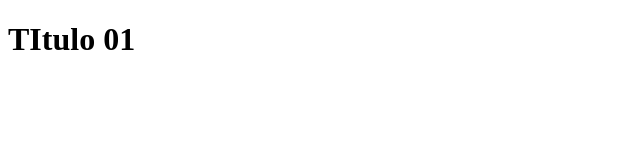
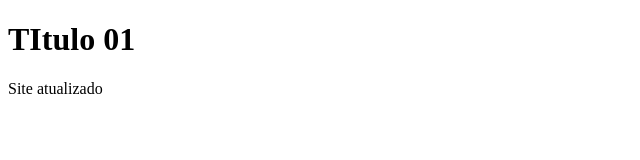
Before and after one commit to lenicio/zorptech, a plain HTML site: page index.html in a window 1280 px wide. Shown: the whole page, without its empty margins (0-640 px from the left). Drawn offline with Linux system fonts and the light colour scheme.

Commit message:
Inclusão de parágrafo

```diff
--- a/index.html
+++ b/index.html
@@ -7,5 +7,6 @@
 </head>
 <body>
   <h1>TItulo 01</h1>
+  <p>Site atualizado</p>
 </body>
 </html>
```
